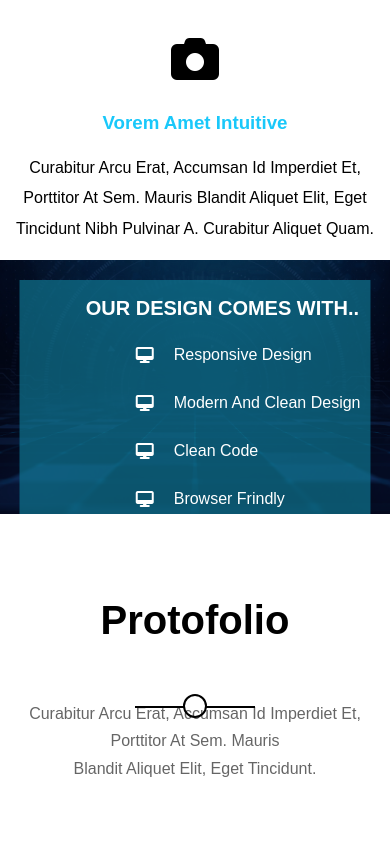
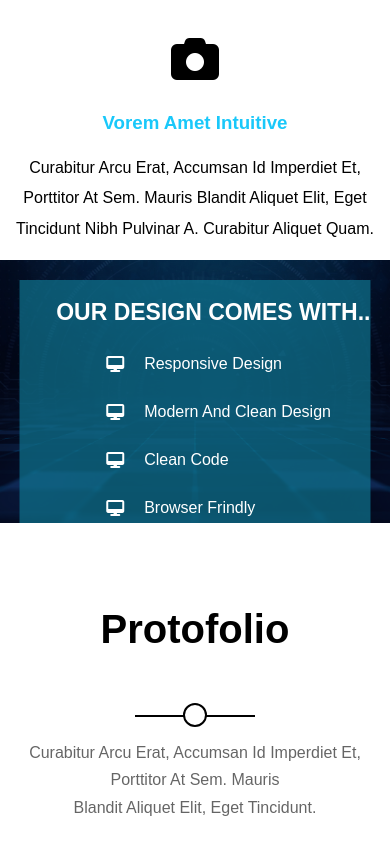
Before and after one commit to ibrahim963-654/Kasper-template-two, a plain HTML site: page index.html in a window 390 px wide. Shown: the part 1886-2727 px from the top of the page. Drawn offline with Linux system fonts and the light colour scheme.

Commit message:
Update style.css

```diff
--- a/style.css
+++ b/style.css
@@ -317,7 +317,7 @@ header .nav {
 
 .pla h2 {
     text-transform: uppercase;
-    font-size: 20px;
+    font-size: 23px;
 }
 
 .pla ul {
@@ -1168,6 +1168,10 @@ header .nav .for i{
     display: none;
 }
 
+    .face p {
+        top: 150px;
+    }
+
 /* SERVICES */
 .services .icons1{
     flex-direction: column;
```
